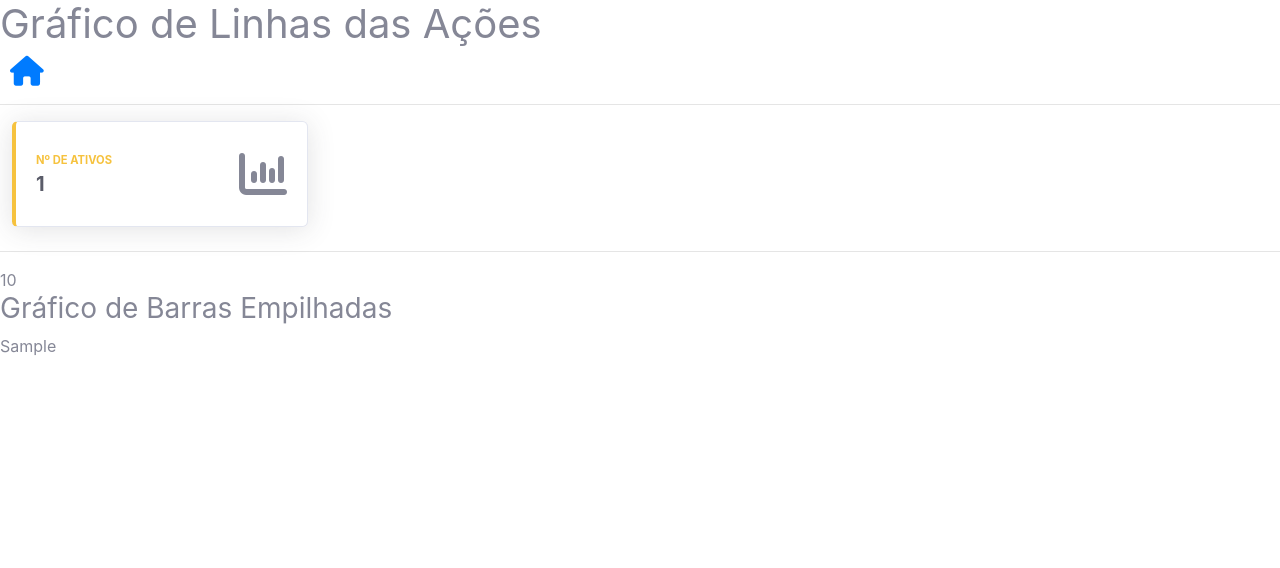
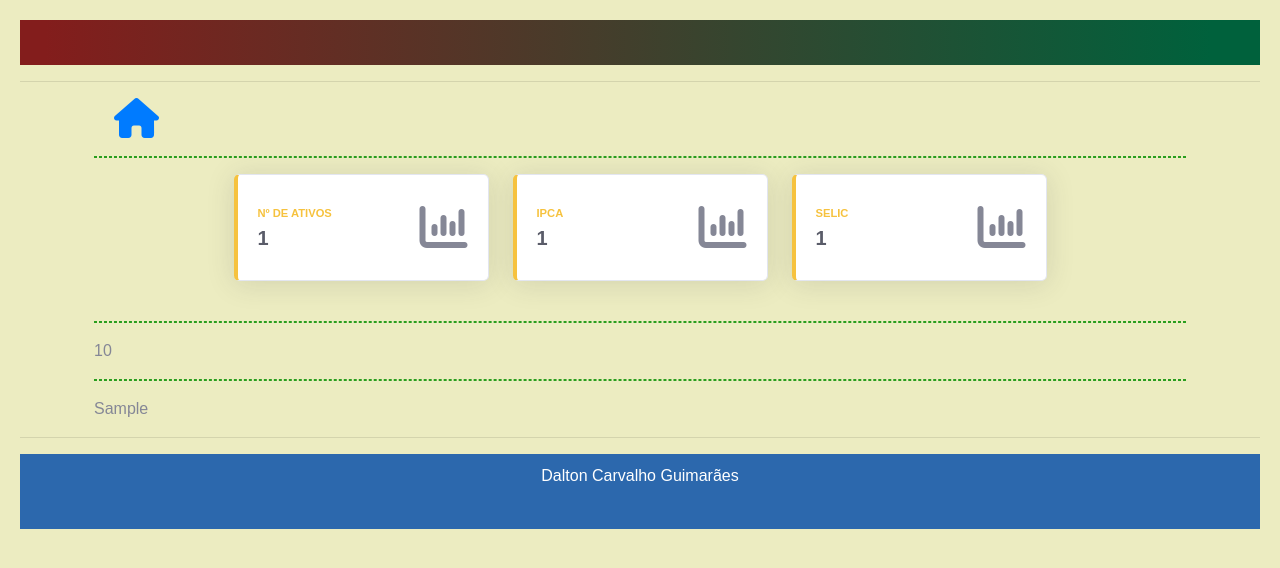
Before and after one commit to Daltonguimaraes/analises_de_dados, a Flask app: template templates/dashboard.html in a window 1280 px wide. Shown: the top 568 px of the page. Run offline with Flask 3, Linux system fonts and the light colour scheme; the template is opened without the code that fills it: most values are stand-ins (such as "Sample title", 1, 10 or a date in 2020); some libraries are stand-ins or nearby versions; some web fonts are replaced.

Commit message:
incorporação do layout base em dashboard

```diff
--- a/static/style.css
+++ b/static/style.css
@@ -38,8 +38,8 @@ body {
 
 /*footer page*/
 .footer {
-  height: 45px;
-    background-color: #75a5db;
+  height: 75px;
+    background-color: #2c68ad;
     color: #fff;
     padding: 10px 0;
     font-family: 'Source Sans Pro', sans-serif;
--- a/templates/base.html
+++ b/templates/base.html
@@ -6,15 +6,29 @@
     <meta name="viewport" content="width=device-width, initial-scale=1.0">
     <title>{% block title %}Home Page{% endblock %}</title>
 
+    <!-- Bootstrap CSS -->
+    <!-- <link rel="stylesheet" href="https://stackpath.bootstrapcdn.com/bootstrap/4.5.2/css/bootstrap.min.css"> -->
+    <script src="https://code.jquery.com/jquery-3.5.1.slim.min.js"></script>
+    <script src="https://cdn.jsdelivr.net/npm/@popperjs/core@2.9.2/dist/umd/popper.min.js"></script>
+    <script src="https://stackpath.bootstrapcdn.com/bootstrap/4.5.2/js/bootstrap.min.js"></script>
+
+    <!-- Font Awesome CSS -->
+    <link rel="stylesheet" href="https://cdnjs.cloudflare.com/ajax/libs/font-awesome/6.0.0-beta3/css/all.min.css">
+
+    <!-- Custom styles for this template dashboard -->
+    <link href="/static/css/sb-admin-2.min.css" rel="stylesheet">
+
     <!-- Fonte personalizada -->
     <link href="https://fonts.cdnfonts.com/css/source-sans-pro" rel="stylesheet">
 
     <!-- Ícone da página -->
     <link rel="icon" href="../static/favicon/icons8-web-analytics-16.png" type="image/x-icon">
 
+    <!-- Font Awesome -->
+    <script src="https://kit.fontawesome.com/a076d05399.js" crossorigin="anonymous"></script>
+
     <!-- Estilos personalizados -->
     <link rel="stylesheet" href="../static/style.css"/>
-
 
 </head>
 <body>
--- a/templates/dashboard.html
+++ b/templates/dashboard.html
@@ -1,23 +1,28 @@
-<!DOCTYPE html>
-<html lang="en">
-<head>
-    <meta charset="UTF-8">
-    <meta name="viewport" content="width=device-width, initial-scale=1.0">
-    <title>Dash</title>
-    <link rel="stylesheet" href="https://cdnjs.cloudflare.com/ajax/libs/font-awesome/6.0.0-beta3/css/all.min.css">
-    <!-- Custom styles for this template-->
-    <link href="/static/css/sb-admin-2.min.css" rel="stylesheet">
-</head>
-<body>
-    <h1>Gráfico de Linhas das Ações</h1>
+<!-- templates/index.html -->
+{% extends 'base.html' %}
+
+<!-- Title page -->
+{% block title %}Dashboard{% endblock %}
+
+<!-- Header page-->
+{% block header %}{% endblock %}
+
+<!-- Conteúdo da página -->
+{% block content %}
+
+    <!-- Linha de separação -->
+    <div><hr></div>
+
+        <div class="container">
+        <!-- Botão home -->
         <div>
             <a href="{{ url_for('index') }}">
-            <i class="fa-solid fa-house" style="color: #007bff; font-size: 30px; margin-left: 10px;"></i>
+                <i class="fa-solid fa-house" style="color: #007bff; font-size: 40px; margin-left: 20px;"></i>
             </a>
         </div>
-
-    <hr>
-
+        <hr size="1" style="border:1px dashed rgb(41, 158, 30);">
+        <!-- Indicadores econômicos -->
+        <div class="row justify-content-center">
             <!-- Exibe numeros de ativos -->
             <div class="col-xl-3 col-md-6 mb-4">
                 <div class="card border-left-warning shadow h-100 py-2">
@@ -35,13 +40,51 @@
                 </div>
             </div>
 
-    <hr>
+            <!-- Exibe inflação -->
+            <div class="col-xl-3 col-md-6 mb-4">
+                <div class="card border-left-warning shadow h-100 py-2">
+                    <div class="card-body">
+                        <div class="row no-gutters align-items-center">
+                            <div class="col mr-2">
+                                <div class="text-xs font-weight-bold text-warning text-uppercase mb-1">IPCA</div>
+                                <div class="h5 mb-0 font-weight-bold text-gray-800">{{ num_colunas }}</div>
+                            </div>
+                            <div class="col-auto">
+                                <i class="fa-solid fa-chart-column text-gray-600 fa-3x"></i>
+                            </div>
+                        </div>
+                    </div>
+                </div>
+            </div>
+
+            <!-- Exibe taxa de juros selic -->
+            <div class="col-xl-3 col-md-6 mb-4">
+                <div class="card border-left-warning shadow h-100 py-2">
+                    <div class="card-body">
+                        <div class="row no-gutters align-items-center">
+                            <div class="col mr-2">
+                                <div class="text-xs font-weight-bold text-warning text-uppercase mb-1">SELIC</div>
+                                <div class="h5 mb-0 font-weight-bold text-gray-800">{{ num_colunas }}</div>
+                            </div>
+                            <div class="col-auto">
+                                <i class="fa-solid fa-chart-column text-gray-600 fa-3x"></i>
+                            </div>
+                        </div>
+                    </div>
+                </div>
+            </div>
+        </div>
 
         <!-- Renderiza o gráfico Plotly -->
+        <hr size="1" style="border:1px dashed rgb(41, 158, 30);">
+        <!-- <h3>Preços de ações</h3> -->
         {{ graph_price_html | safe }}
 
         <!-- Gráfico de Barras -->
-    <h3>Gráfico de Barras Empilhadas</h3>
+        <hr size="1" style="border:1px dashed rgb(41, 158, 30);">
+        <!-- <h3>Gráfico de Barras Empilhadas</h3> -->
         {{ graph_yield_html | safe }}
-</body>
-</html>
+    </div>
+    <!-- Linha de separação -->
+    <div><hr></div>
+{% endblock %}
```
Also changed, not shown: templates/item_detail.html (+49 -0 lines), 1 other file. Lines whose indentation alone changed are shown as unchanged.
